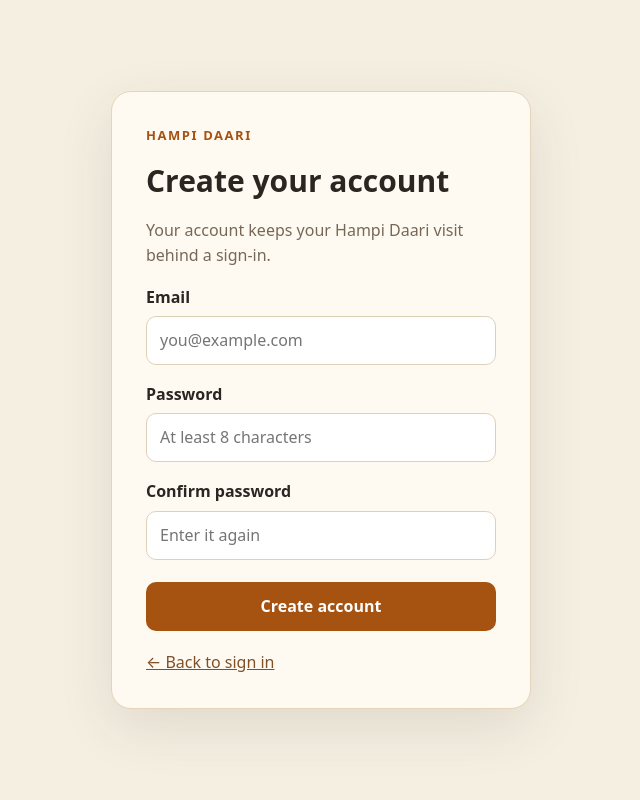
After one commit to kavalihardhik2-rgb/Hampi_Daari_HackB2k26, a Flask app: page /register in a window 1280 px wide. The commit adds this page. Shown: the whole page, without its empty margins (319-959 px from the left). Run offline with Flask 3, Linux system fonts and the light colour scheme; parts of the project's set-up code (start-up, migrations or seed data) failed here and were passed over.

Commit message:
Some changes and added Register page

```diff
--- a/app.py
+++ b/app.py
@@ -5,9 +5,16 @@ Then open http://localhost:5000 on this laptop, or the LAN address printed in
 the terminal on any phone connected to the same Wi-Fi or hotspot.
 """
 import os
+import hashlib
+import hmac
+import secrets
+import sqlite3
 import socket
+from contextlib import closing
+from functools import wraps
+from pathlib import Path
 
-from flask import Flask, abort, jsonify, render_template, request
+from flask import Flask, abort, jsonify, redirect, render_template, request, session, url_for
 
 from hampi import guide, nearby, planner
 from hampi.data import SITE_BY_ID, SITES, STARTS
@@ -19,7 +26,41 @@ except ImportError:  # the rest of the app still works without it
 
 app = Flask(__name__)
 app.json.ensure_ascii = False  # send Kannada and Hindi text as it is
+INSTANCE_DIR = Path(app.root_path) / "instance"
+INSTANCE_DIR.mkdir(parents=True, exist_ok=True)
+SECRET_FILE = INSTANCE_DIR / "secret_key"
+if os.environ.get("HAMPI_SECRET_KEY"):
+    app.secret_key = os.environ["HAMPI_SECRET_KEY"]
+else:
+    if not SECRET_FILE.exists():
+        SECRET_FILE.write_text(secrets.token_hex(32), encoding="utf-8")
+    app.secret_key = SECRET_FILE.read_text(encoding="utf-8").strip()
+app.config.update(SESSION_COOKIE_HTTPONLY=True, SESSION_COOKIE_SAMESITE="Lax")
 PORT = int(os.environ.get("PORT", 5000))
+DB_PATH = INSTANCE_DIR / "accounts.sqlite3"
+
+
+def get_db():
+    DB_PATH.parent.mkdir(parents=True, exist_ok=True)
+    db = sqlite3.connect(DB_PATH)
+    db.row_factory = sqlite3.Row
+    db.execute("CREATE TABLE IF NOT EXISTS users (email TEXT PRIMARY KEY, salt BLOB NOT NULL, password_hash BLOB NOT NULL)")
+    return db
+
+
+def make_password_hash(password, salt=None):
+    salt = salt or secrets.token_bytes(16)
+    digest = hashlib.pbkdf2_hmac("sha256", password.encode("utf-8"), salt, 310000)
+    return salt, digest
+
+
+def login_required(view):
+    @wraps(view)
+    def wrapped(*args, **kwargs):
+        if not session.get("user_email"):
+            return redirect(url_for("login", next=request.path))
+        return view(*args, **kwargs)
+    return wrapped
 
 
 def lan_ip():
@@ -55,20 +96,76 @@ def service_worker():
 
 @app.get("/")
 def home():
-    return render_template("login.html")
+    if session.get("user_email"):
+        return redirect(url_for("map_page"))
+    return redirect(url_for("login"))
 
 
-@app.get("/login")
+@app.route("/login", methods=["GET", "POST"])
 def login():
-    return render_template("login.html")
+    if session.get("user_email"):
+        return redirect(url_for("map_page"))
+    error = None
+    next_path = request.args.get("next") or request.form.get("next", "/map")
+    if not next_path.startswith("/") or next_path.startswith("//"):
+        next_path = "/map"
+    if request.method == "POST":
+        email = request.form.get("email", "").strip().lower()
+        password = request.form.get("password", "")
+        with closing(get_db()) as db:
+            user = db.execute("SELECT salt, password_hash FROM users WHERE email = ?", (email,)).fetchone()
+        if user:
+            _, candidate = make_password_hash(password, user["salt"])
+            if hmac.compare_digest(candidate, user["password_hash"]):
+                session.clear()
+                session["user_email"] = email
+                return redirect(next_path)
+        error = "Email or password is incorrect."
+    return render_template("login.html", error=error, next_path=next_path)
+
+
+@app.route("/register", methods=["GET", "POST"])
+def register():
+    error = None
+    email = ""
+    if request.method == "POST":
+        email = request.form.get("email", "").strip().lower()
+        password = request.form.get("password", "")
+        confirm = request.form.get("confirm_password", "")
+        if not email or "@" not in email:
+            error = "Enter a valid email address."
+        elif len(password) < 8:
+            error = "Choose a password with at least 8 characters."
+        elif password != confirm:
+            error = "The passwords do not match."
+        else:
+            salt, digest = make_password_hash(password)
+            try:
+                with closing(get_db()) as db:
+                    db.execute("INSERT INTO users (email, salt, password_hash) VALUES (?, ?, ?)", (email, salt, digest))
+                    db.commit()
+                session.clear()
+                session["user_email"] = email
+                return redirect(url_for("map_page"))
+            except sqlite3.IntegrityError:
+                error = "An account with that email already exists. Sign in instead."
+    return render_template("register.html", error=error, email=email)
 
 
 @app.get("/map")
+@login_required
 def map_page():
     return render_template("index.html")
 
 
+@app.post("/logout")
+def logout():
+    session.clear()
+    return redirect(url_for("login"))
+
+
 @app.get("/signs")
+@login_required
 def signs():
     cards = [{"site": s, "qr": qr_svg(s["id"], 4)} for s in SITES]
     return render_template("signs.html", cards=cards, base=public_url(), single=False,
@@ -76,6 +173,7 @@ def signs():
 
 
 @app.get("/sign/<site_id>")
+@login_required
 def sign(site_id):
     site = SITE_BY_ID.get(site_id) or abort(404)
     return render_template("signs.html", cards=[{"site": site, "qr": qr_svg(site_id, 8)}],
--- a/static/style.css
+++ b/static/style.css
@@ -37,6 +37,8 @@ button { cursor: pointer; }
 .lang button.on { background: var(--ochre); color: #fff; }
 .text-toggle { background: none; border: 1px solid var(--granite-2); border-radius: 999px; color: #cdbfa9; padding: 6px 10px; font-size: 13px; font-weight: 600; }
 .text-toggle.on { background: var(--ochre); color: #fff; }
+.logout-form { display: flex; align-items: center; gap: 6px; }
+.logout-form span { max-width: 220px; overflow: hidden; text-overflow: ellipsis; white-space: nowrap; }
 .day-divider { list-style: none; background: var(--paper); border-left: 4px solid var(--ochre); padding: 8px 12px; margin: 14px 0 8px; border-radius: 6px; font-weight: 700; font-size: 14px; color: var(--ochre-dark); }
 body.large-text { font-size: 19px; }
 body.large-text .small { font-size: 15px; }
--- a/templates/index.html
+++ b/templates/index.html
@@ -25,7 +25,10 @@
     <button data-lang="te">తెలుగు</button>
   </div>
   <button id="textToggle" class="text-toggle" aria-label="Toggle text size">A+</button>
-  <a class="text-toggle" href="/login" aria-label="Sign in">Sign in</a>
+  <form action="{{ url_for('logout') }}" method="post" class="logout-form">
+    <span class="text-toggle">{{ session.get('user_email', '') }}</span>
+    <button class="text-toggle" type="submit">Sign out</button>
+  </form>
 </header>
 
 <div class="layout">
--- /dev/null
+++ b/templates/register.html
@@ -0,0 +1,40 @@
+<!doctype html>
+<html lang="en">
+<head>
+  <meta charset="utf-8">
+  <meta name="viewport" content="width=device-width, initial-scale=1">
+  <meta name="theme-color" content="#2b2622">
+  <title>Create account · Hampi Daari</title>
+  <link rel="stylesheet" href="{{ url_for('static', filename='style.css') }}">
+  <style>
+    body.login-page { min-height: 100vh; display: grid; place-items: center; padding: 24px; background: #f5efe2; }
+    .login-card { width: min(100%, 420px); background: #fffaf1; border: 1px solid #e5d4b9; border-radius: 20px; padding: 34px; box-shadow: 0 18px 55px #3b2c1b1c; }
+    .login-brand { color: #a65312; font-size: 13px; font-weight: 700; letter-spacing: .12em; text-transform: uppercase; }
+    .login-card h1 { margin: 14px 0 8px; color: #2b2622; font-size: 30px; }
+    .login-card p { color: #766858; line-height: 1.55; }
+    .login-card label { display: block; margin: 18px 0 7px; font-weight: 600; }
+    .login-card input { box-sizing: border-box; width: 100%; padding: 12px 13px; border: 1px solid #dfd0ba; border-radius: 10px; font: inherit; background: white; }
+    .login-card button { width: 100%; margin-top: 22px; padding: 13px; border: 0; border-radius: 10px; background: #a65312; color: white; font: inherit; font-weight: 700; cursor: pointer; }
+    .login-note { margin-top: 18px; padding: 11px; border-radius: 9px; background: #f2eadb; font-size: 13px; }
+    .login-back { display: inline-block; margin-top: 20px; color: #805027; }
+  </style>
+</head>
+<body class="login-page">
+  <main class="login-card">
+    <div class="login-brand">Hampi Daari</div>
+    <h1>Create your account</h1>
+    <p>Your account keeps your Hampi Daari visit behind a sign-in.</p>
+    <form method="post" action="{{ url_for('register') }}">
+      <label for="email">Email</label>
+      <input id="email" name="email" type="email" autocomplete="email" required value="{{ email }}" placeholder="you@example.com">
+      <label for="password">Password</label>
+      <input id="password" name="password" type="password" autocomplete="new-password" minlength="8" required placeholder="At least 8 characters">
+      <label for="confirm_password">Confirm password</label>
+      <input id="confirm_password" name="confirm_password" type="password" autocomplete="new-password" minlength="8" required placeholder="Enter it again">
+      <button type="submit">Create account</button>
+    </form>
+    {% if error %}<div class="login-note" role="alert">{{ error }}</div>{% endif %}
+    <a class="login-back" href="{{ url_for('login') }}">← Back to sign in</a>
+  </main>
+</body>
+</html>
```
Also changed, not shown: templates/login.html (+5 -4 lines), README.md.
